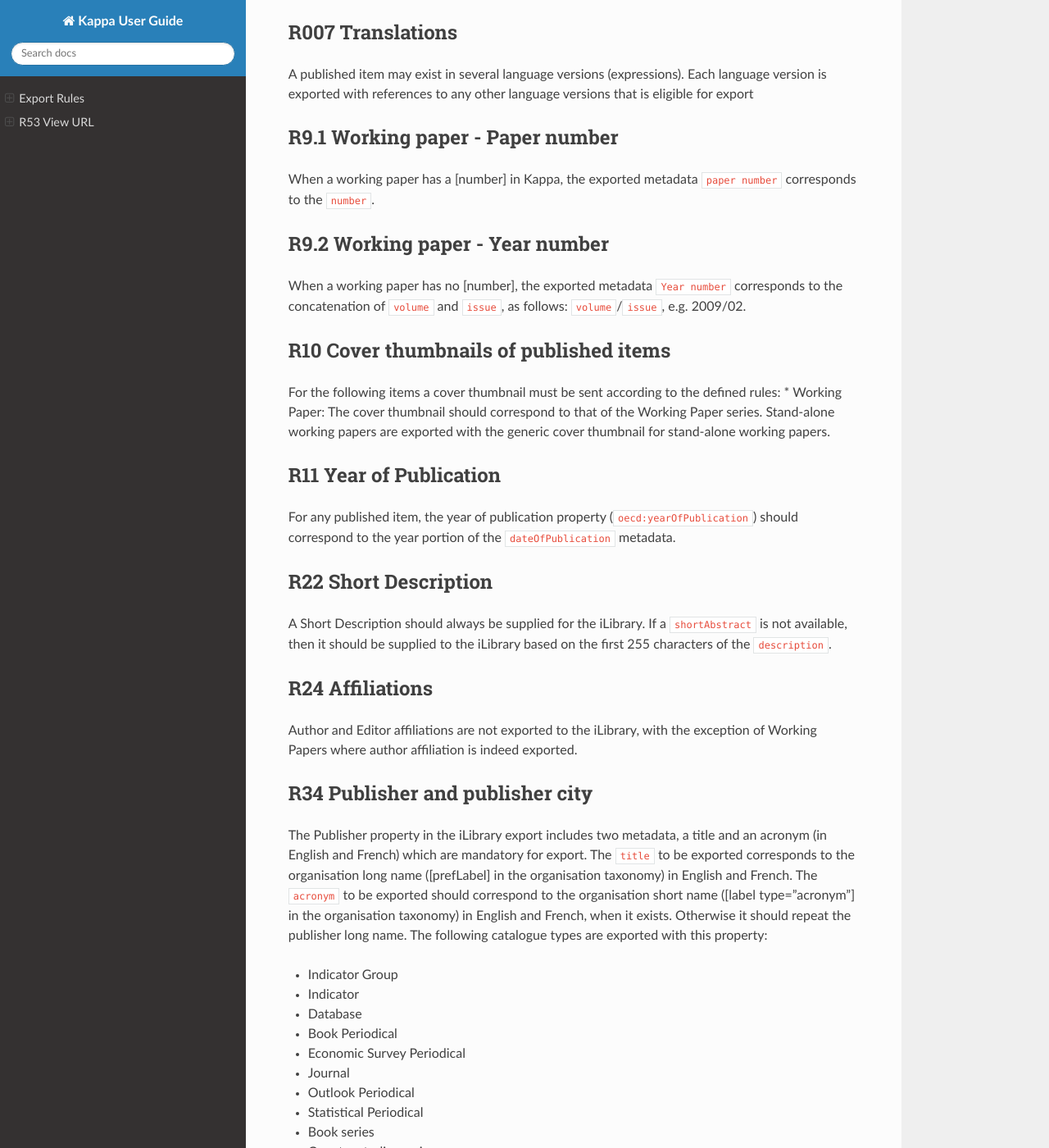
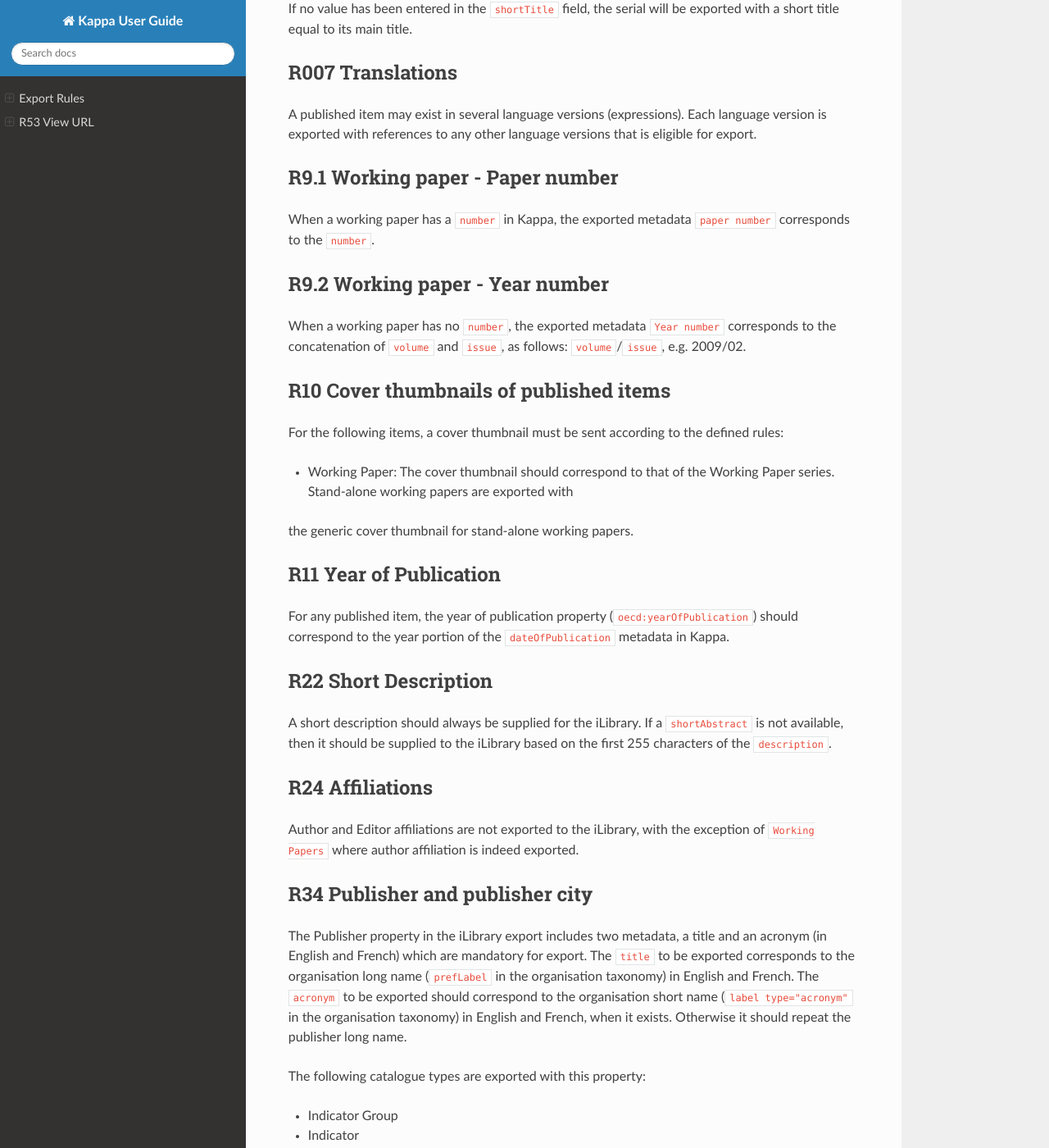
Before and after one commit to jfix/kv3-doc, a Sphinx documentation site: the page built from UserGuide/source/Export_iLibrary_Rules.rst, in a window 1280 px wide and 1400 px high, scrolled down 589 px. Shown: the whole window at 82% size. Built offline with Sphinx 7.4.7 and the Read the Docs theme 2.0.0, drawn with Linux system fonts in a browser that asks for light colours; some of the changed text lies outside the part shown.

Commit message:
WP updates to rules

```diff
--- a/UserGuide/source/Export_iLibrary_Rules.rst
+++ b/UserGuide/source/Export_iLibrary_Rules.rst
@@ -28,29 +29,30 @@
 * ``Country studies series``
 * ``Working paper series``
 
-If no value has been entered in the shortTitle field, the serial will be exported with a short title equal to its main title.
+If no value has been entered in the ``shortTitle`` field, the serial will be exported with a short title equal to its main title.
 
 R007 Translations
 -----------------
 
 A published item may exist in several language versions (expressions). Each language version is exported with references to any
-other language versions that is eligible for export
+other language versions that is eligible for export.
 
 R9.1 Working paper - Paper number
 ---------------------------------
 
-When a working paper has a [number] in Kappa, the exported metadata ``paper number`` corresponds to the ``number``.
+When a working paper has a ``number`` in Kappa, the exported metadata ``paper number`` corresponds to the ``number``.
 
 R9.2 Working paper - Year number
 --------------------------------
 
-When a working paper has no [number], the exported metadata ``Year number`` corresponds to the concatenation of ``volume`` and ``issue``,
+When a working paper has no ``number``, the exported metadata ``Year number`` corresponds to the concatenation of ``volume`` and ``issue``,
 as follows: ``volume``/``issue``, e.g. 2009/02.
 
 R10 Cover thumbnails of published items
 ---------------------------------------
 
-For the following items a cover thumbnail must be sent according to the defined rules:
+For the following items, a cover thumbnail must be sent according to the defined rules:
+
 * Working Paper:  The cover thumbnail should correspond to that of the Working Paper series. Stand-alone working papers are exported with
 the generic cover thumbnail for stand-alone working papers.
 
@@ -58,26 +60,27 @@
 -----------------------
 
 For any published item, the year of publication property (``oecd:yearOfPublication``) should correspond to the year portion of
-the ``dateOfPublication`` metadata.
+the ``dateOfPublication`` metadata in Kappa.
 
 R22 Short Description
 ---------------------
 
-A Short Description should always be supplied for the iLibrary. If a ``shortAbstract`` is not available, then it should be supplied to
+A short description should always be supplied for the iLibrary. If a ``shortAbstract`` is not available, then it should be supplied to
 the iLibrary based on the first 255 characters of the ``description``.
 
 R24 Affiliations
 ----------------
 
-Author and Editor affiliations are not exported to the iLibrary, with the exception of Working Papers where author affiliation is indeed exported.
+Author and Editor affiliations are not exported to the iLibrary, with the exception of ``Working Papers`` where author affiliation is indeed exported.
 
 R34 Publisher and publisher city
 --------------------------------
 
 The Publisher property in the iLibrary export includes two metadata, a title and an acronym (in English and French) which are mandatory for export.
-The ``title`` to be exported corresponds to the organisation long name ([prefLabel] in the organisation taxonomy) in English and French.
-The ``acronym`` to be exported should correspond to the organisation short name ([label type="acronym"] in the organisation taxonomy)
+The ``title`` to be exported corresponds to the organisation long name (``prefLabel`` in the organisation taxonomy) in English and French.
+The ``acronym`` to be exported should correspond to the organisation short name (``label type="acronym"`` in the organisation taxonomy)
 in English and French, when it exists. Otherwise it should repeat the publisher long name.
+
 The following catalogue types are exported with this property:
 
 * Indicator Group
@@ -102,7 +105,7 @@
 according to the following rules:
 
 +----------------------------------+----------------------------------+-------------------------+--------------------+
-| Kappa fields and values     |                                  | iLibrary export values  |                    |
+| Kappa fields and values          |                                  | iLibrary export values  |                    |
 +==================================+==================================+=========================+====================+
 | ``embargoDate``                  | ``dateOfPublication``            |``prism:publicationDate``|``oecd:embargoDate``|
 +----------------------------------+----------------------------------+-------------------------+--------------------+
@@ -115,12 +118,10 @@
 | Embargo Date                     | No Publication Date              | Item not exported       | Item not exported  |
 +----------------------------------+----------------------------------+-------------------------+--------------------+
 
-
-
 R45 Parent identification for Stand-alone Working paper
 ---------------------------------------------------------------------------
 
-A Kappa item of catalogue type ``Working Paper`` whose parent is a ``Working paper series`` in a different language is considered to
+A Kappa item of catalogue type ``Working Paper`` whose parent is a ``Working Paper Series`` in a different language is considered to
 be a stand-alone working paper. Stand-alone working papers must not be exported with serial information (no ``isPartOf`` relationship
 is to be included in the export to iLibrary).
 
@@ -143,16 +144,16 @@
 
 *Start year*
 
-For Kappa items of catalogue type Working Paper series:
+For Kappa items of catalogue type ``Working Paper series``:
+
 * the lowest ``dateOfPublication`` (year portion only) among Working Papers of the series
 
 *End year*
 
 The end year is sent for discontinued serials only, and it corresponds to:
 
-* for Kappa items of catalogue type �Working Paper series�:
-	* the highest [dateOfPublication] (year portion only) among Working Papers of the series
-
+* for Kappa items of catalogue type ``Working Paper series``:
+	* the highest ``dateOfPublication`` (year portion only) among Working Papers of the series
 
 R53 View URL
 ============
@@ -187,11 +189,10 @@
 
 IGOs are identified by the IGO property.
 
-
 R109 ISSN/eISSN
 ---------------
 
-The ``prism:issn`` property is set to the item�s issn from the manifestation of the print format:
+The ``prism:issn`` property is set to the item's ISSN from the manifestation of the print format:
 
 * PDF manifestation first
 * If no PDF format exist, use EPUB
```
Also changed, not shown: other parts of UserGuide/source/Export_iLibrary_Rules.rst (+8 -7 lines).
